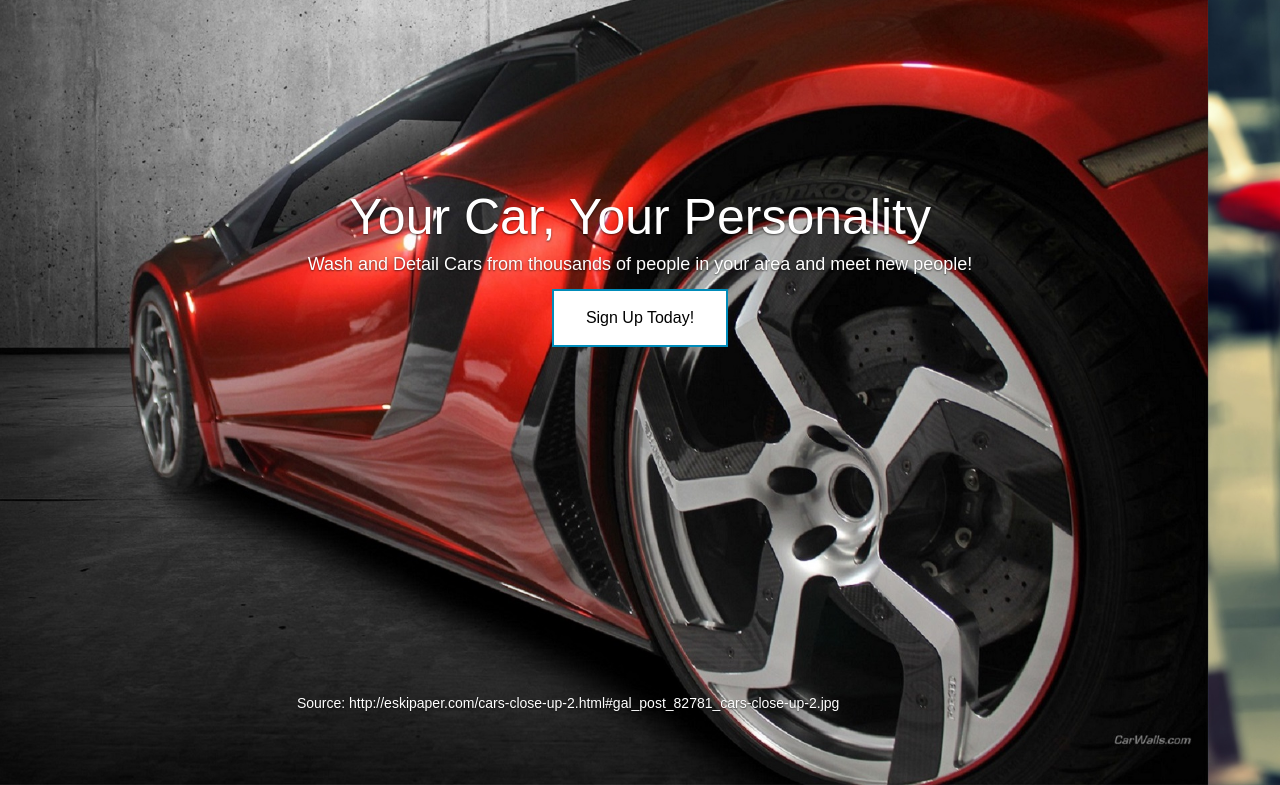
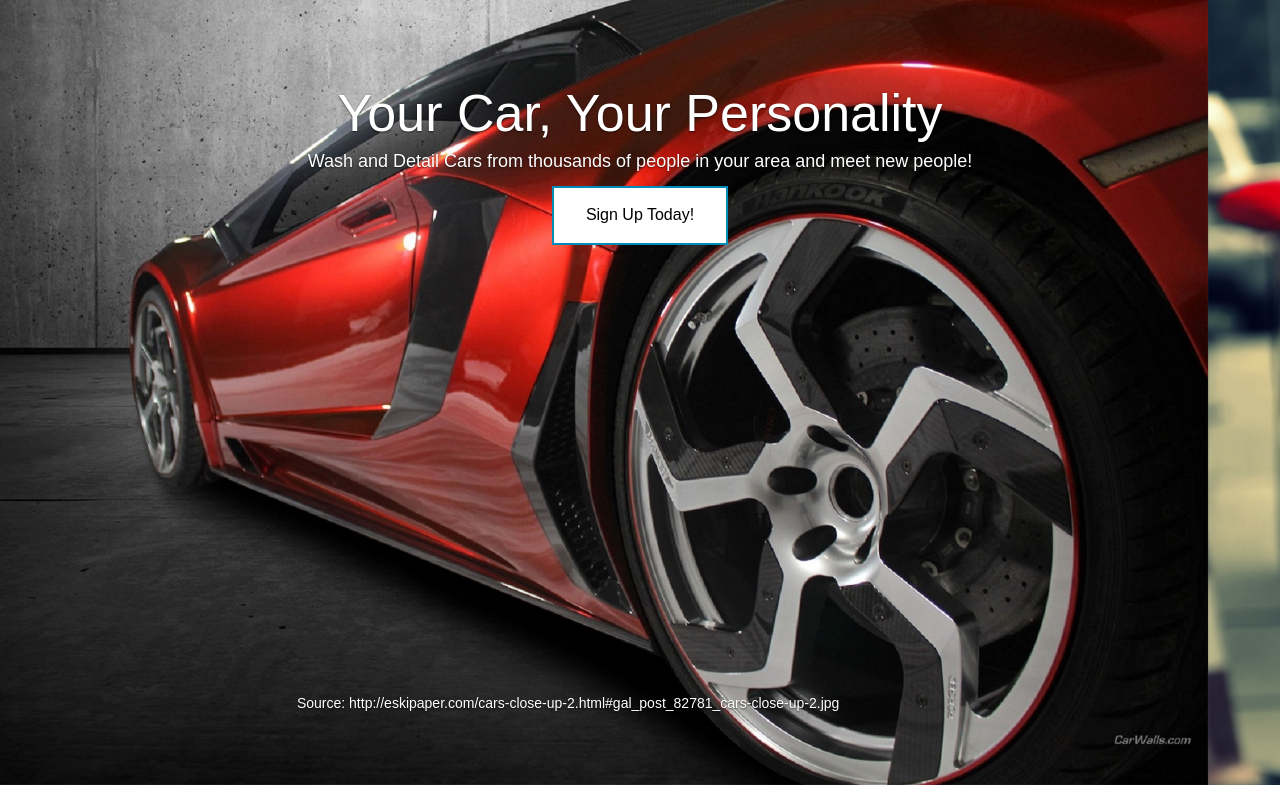
Before and after one commit to jonypx19/a4, a website: page public/index.html in a window 1280 px wide. Shown: the part 53-838 px from the top of the page. Drawn offline with nearby package versions, Linux system fonts and the light colour scheme; files that its build step writes are made by us from their sources; files whose address does not match are found by name.

Commit message:
Made additional screen variations for index.html

```diff
--- a/public/assets/css/index.css
+++ b/public/assets/css/index.css
@@ -7,7 +7,7 @@ body {
 {
 
     .main_headline{
-    	font-size: 22px;
+    	font-size: 20px;
 	}
 
 	.carousel-caption {
@@ -27,7 +27,23 @@ body {
 	}
 
 	.carousel-caption {
-	    margin-bottom: 5%;
+	    margin-bottom: 2%;
+	}
+
+	.hyperlink {
+	    margin-bottom: 1%;
+	}
+}
+
+@media screen and (min-width: 480px) and (min-height: 400px)
+{
+
+    .main_headline{
+    	font-size: 38px;
+	}
+
+	.carousel-caption {
+	    margin-bottom: 15%;
 	}
 
 	.hyperlink {
@@ -39,7 +55,23 @@ body {
 {
 
     .main_headline{
-    	font-size: 30px;
+    	font-size: 50px;
+	}
+
+	.carousel-caption {
+	    margin-bottom: 30%;
+	}
+
+	.hyperlink {
+	    margin-bottom: 1%;
+	}
+}
+
+@media screen and (min-width: 500px) and (min-height: 700px)
+{
+
+    .main_headline{
+    	font-size: 36px;
 	}
 
 	.carousel-caption {
@@ -101,3 +133,20 @@ body {
 	}
 
 }
+
+@media screen and (min-width: 1280px)
+{
+
+    .main_headline{
+    	font-size: 52px;
+	}
+
+	.carousel-caption {
+	    margin-bottom: 38%;
+	}
+
+	.hyperlink {
+	    margin-bottom: 1%;
+	}
+
+}
```
